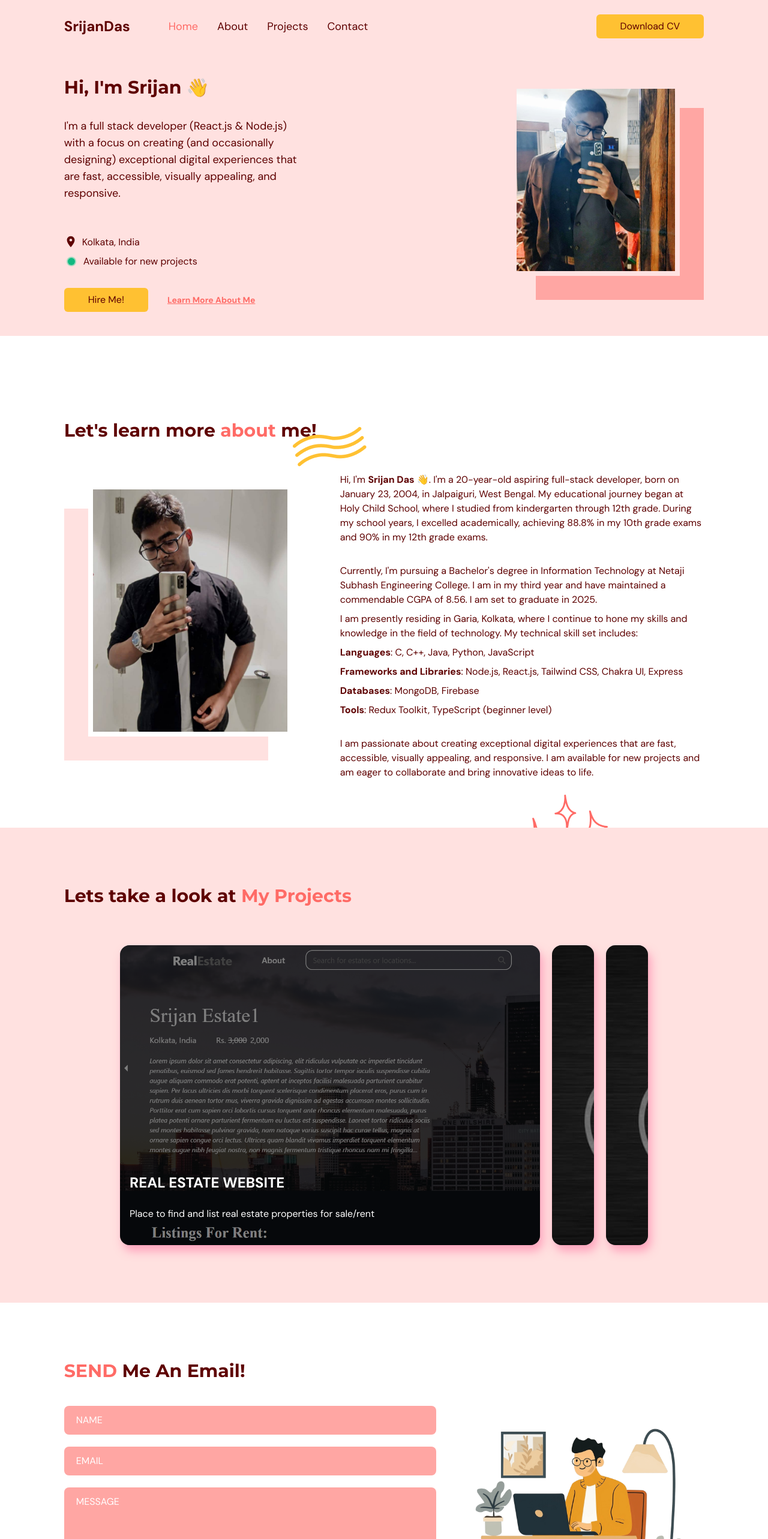
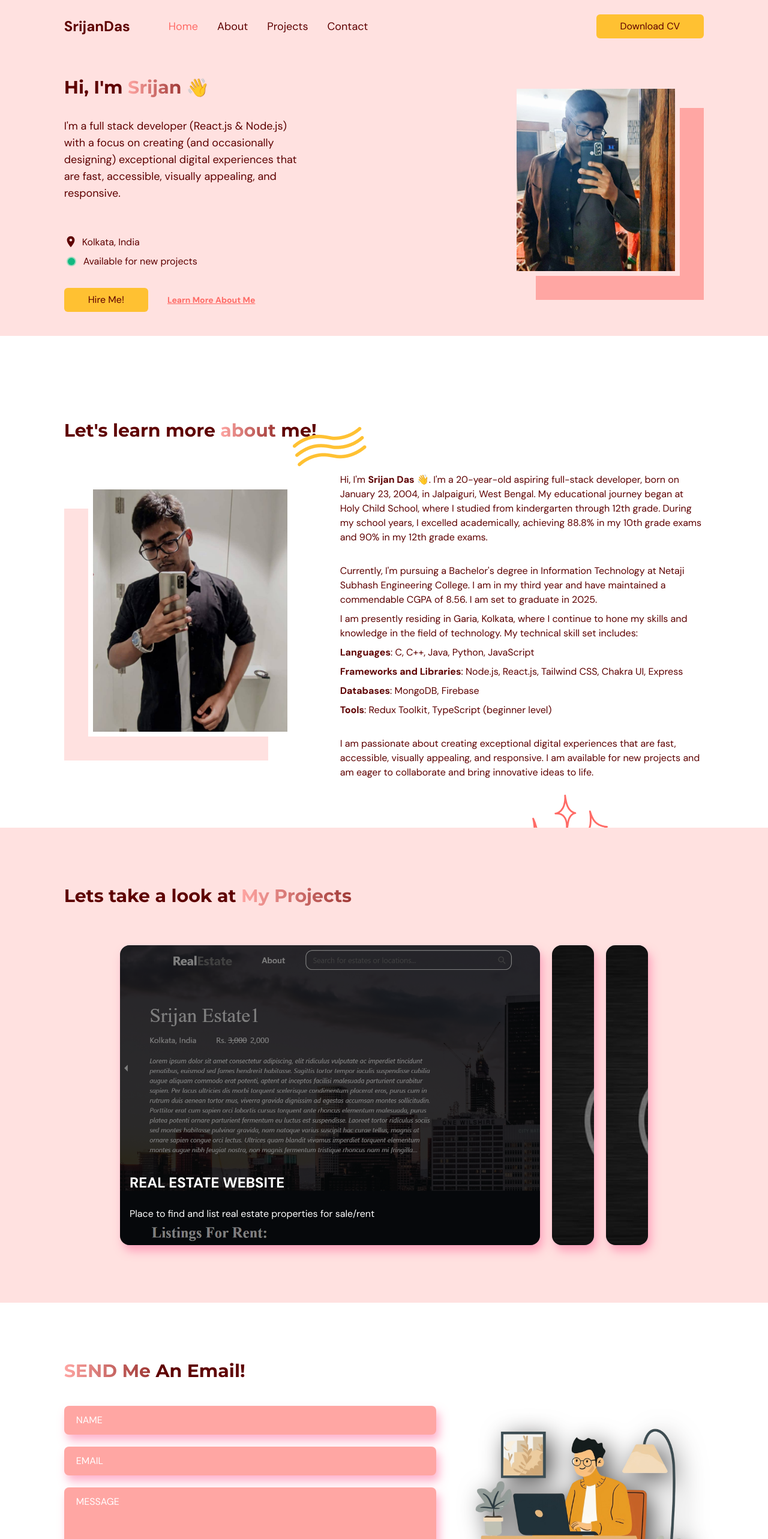
Before and after one commit to SrijanDas23/Portfolio, a React (Vite) app: page / in a window 1280 px wide. Shown: the top 2566 px of the page at 60% size. Built offline with nearby package versions, Linux system fonts and the light colour scheme.

Commit message:
ui fixes

```diff
--- a/src/components/About/index.tsx
+++ b/src/components/About/index.tsx
@@ -2,6 +2,7 @@ import AboutPageGraphic from "../../assets/AboutPageGraphic.jpg";
 import { SelectedPage } from "../../utils/types";
 import { motion } from "framer-motion";
 import HText from "../../utils/HText";
+import GradientText from "../../utils/GradientText";
 
 type Props = {
   setSelectedPage: (value: SelectedPage) => void;
@@ -24,7 +25,7 @@ function About({ setSelectedPage }: Props) {
           className="md:my-5 md:w-3/5"
         >
           <HText>
-            Let's learn more <span className="text-primary-500">about</span> me!
+            Let's learn more <GradientText text="about"/> me!
           </HText>
         </motion.div>
 
--- a/src/components/Contact/index.tsx
+++ b/src/components/Contact/index.tsx
@@ -4,6 +4,7 @@ import { motion } from "framer-motion";
 import ContactUsPageGraphic from "../../assets/ContactPageGraphic.png";
 import HText from "../../utils/HText";
 import { FaFacebook, FaGithub, FaLinkedin } from "react-icons/fa";
+import GradientText from "../../utils/GradientText";
 
 type Props = {
   setSelectedPage: (value: SelectedPage) => void;
@@ -11,7 +12,7 @@ type Props = {
 
 const Contact = ({ setSelectedPage }: Props) => {
   const inputStyles = `mb-5 w-full rounded-lg bg-primary-300
-  px-5 py-3 placeholder-white`;
+  px-5 py-3 placeholder-white shadow-pink`;
 
   const {
     register,
@@ -66,7 +67,7 @@ const Contact = ({ setSelectedPage }: Props) => {
           }}
         >
           <HText>
-            <span className="text-primary-500">SEND</span> Me An Email!
+            <GradientText text="SEND Me" /> An Email!
           </HText>
         </motion.div>
 
@@ -144,7 +145,7 @@ const Contact = ({ setSelectedPage }: Props) => {
 
               <button
                 type="submit"
-                className="mt-5 rounded-lg bg-secondary-500 px-20 py-3 transition duration-500 hover:text-white"
+                className="mt-5 rounded-lg bg-secondary-500 px-20 py-3 transition duration-500 hover:shadow-pink hover:text-white hover:bg-primary-500"
               >
                 SUBMIT
               </button>
@@ -203,7 +204,7 @@ const Contact = ({ setSelectedPage }: Props) => {
           >
             <div className="w-full">
               <img
-                className="w-full"
+                className="w-full drop-shadow-black"
                 alt="contact-us-page-graphic"
                 src={ContactUsPageGraphic}
               />
--- a/src/components/Home/index.tsx
+++ b/src/components/Home/index.tsx
@@ -5,6 +5,8 @@ import { SelectedPage } from "../../utils/types";
 import { motion } from "framer-motion";
 import { MdLocationOn } from "react-icons/md";
 import HText from "../../utils/HText";
+import DownloadButton from "../../utils/DownloadButton";
+import GradientText from "../../utils/GradientText";
 
 type Props = {
   setSelectedPage: (value: SelectedPage) => void;
@@ -36,7 +38,8 @@ function Home({ setSelectedPage }: Props) {
             }}
           >
             <HText>
-              Hi, I&apos;m Srijan{" "}
+              Hi, I&apos;m{" "}
+              <GradientText text="Srijan"/>{" "}
               <span className="inline-block animate-waving-hand">👋</span>
             </HText>
             <p className="mt-8 text-lg">
@@ -94,11 +97,7 @@ function Home({ setSelectedPage }: Props) {
             </div>
 
             <div className="flex items-center justify-between md:hidden">
-              <a href="./SrijanDas_resume.pdf" download="SrijanDas_resumee.pdf">
-                <button className="rounded-md bg-secondary-500 px-10 py-2 hover:bg-primary-500 hover:text-white">
-                  Download CV
-                </button>
-              </a>
+              <DownloadButton />
             </div>
             <AnchorLink
               className="text-sm font-bold text-primary-500 underline hover:text-secondary-500"
--- a/src/components/Navbar/index.tsx
+++ b/src/components/Navbar/index.tsx
@@ -9,6 +9,7 @@ import {
   topVariants,
 } from "../../utils/framer-variants";
 import AnchorLink from "react-anchor-link-smooth-scroll";
+import DownloadButton from "../../utils/DownloadButton";
 
 type Props = {
   // isTopOfPage: boolean;
@@ -62,11 +63,7 @@ const Navbar = ({ selectedPage, setSelectedPage }: Props) => {
               ))}
             </div>
             <div className={`${flexBetween} gap-8`}>
-              <a href="./SrijanDas_resume.pdf" download="SrijanDas_resumee.pdf">
-                <button className="rounded-md bg-secondary-500 px-10 py-2 hover:bg-primary-500 hover:text-white">
-                  Download CV
-                </button>
-              </a>
+              <DownloadButton />
             </div>
           </div>
 
--- a/src/components/Projects/index.tsx
+++ b/src/components/Projects/index.tsx
@@ -6,6 +6,7 @@ import { motion } from "framer-motion";
 import HText from "../../utils/HText";
 import Project from "./Project"; // Assuming Project component is defined correctly
 import "./styles.css"; // Import your CSS file
+import GradientText from "../../utils/GradientText";
 
 type Props = {
   setSelectedPage: (value: SelectedPage) => void;
@@ -113,8 +114,7 @@ const Projects = ({ setSelectedPage }: Props) => {
         >
           <div className="md:w-3/5">
             <HText>
-              Lets take a look at{" "}
-              <span className="text-primary-500">My Projects</span>
+              Lets take a look at <GradientText text="My Projects" />
             </HText>
           </div>
         </motion.div>
@@ -132,7 +132,9 @@ const Projects = ({ setSelectedPage }: Props) => {
                 variants={itemVariants}
                 key={index}
                 className={`relative mx-[10px] shadow-pink overflow-hidden bg-cover rounded-2xl cursor-pointer transition-all duration-[0.8s] cubic-bezier-[.28,-0.03,0,.99] ${
-                  selectedCard === index ? "md:w-[700px] lg:w-[900px] xl:w-[1200px]" : "md:w-[70px] lg:w-[90px]"
+                  selectedCard === index
+                    ? "md:w-[700px] lg:w-[900px] xl:w-[1200px]"
+                    : "md:w-[70px] lg:w-[90px]"
                 }`}
                 style={{
                   backgroundImage: `url(${project.image})`,
--- a/src/utils/ActionButton.tsx
+++ b/src/utils/ActionButton.tsx
@@ -10,7 +10,7 @@ type Props = {
 function ActionButton({ children, setSelectedPage }: Props) {
   return (
     <AnchorLink
-      className="rounded-md bg-secondary-500 px-10 py-2 hover:bg-primary-500 hover:text-white"
+      className="rounded-md bg-secondary-500 px-10 py-2 hover:bg-primary-500 hover:shadow-pink hover:text-white"
       onClick={() => setSelectedPage(SelectedPage.Contact)}
       href={`#${SelectedPage.Contact}`}
     >
--- /dev/null
+++ b/src/utils/DownloadButton.tsx
@@ -0,0 +1,11 @@
+const DownloadButton = () => {
+  return (
+    <a href="./SrijanDas_resume.pdf" download="SrijanDas_resumee.pdf">
+      <button className="rounded-md bg-secondary-500 px-10 py-2 hover:bg-primary-500 hover:shadow-pink hover:text-white">
+        Download CV
+      </button>
+    </a>
+  );
+};
+
+export default DownloadButton;
--- /dev/null
+++ b/src/utils/GradientText.tsx
@@ -0,0 +1,15 @@
+import React from 'react'
+
+type Props = {
+  text: string; // Define a prop 'text' of type string
+};
+
+const GradientText = ({text}: Props) => {
+  return (
+    <span className="bg-gradient-to-r from-primary-300 to-primary-900 text-transparent bg-clip-text">
+      {text}
+    </span>
+  );
+}
+
+export default GradientText
--- a/tailwind.config.js
+++ b/tailwind.config.js
@@ -12,18 +12,24 @@ export default {
         "primary-200": "#FFCCC9",
         "primary-300": "#FFA6A3",
         "primary-500": "#FF6B66",
+        "primary-400": "#FF8985",
+        "primary-600": "#E85D58",
+        "primary-900": "#9F3835",
         "secondary-400": "#FFCD5B",
         "secondary-500": "#FFC132",
+        "secondary-600":"#5E0000",
         "per-grey": "#e5e7eb",
       },
       boxShadow: {
-        pink: "5px 10px 15px rgba(255, 102, 153, 0.5)", // Define a pink shadow
+        pink: "5px 10px 15px rgba(255, 102, 153, 0.5)",
       },
-      backgroundImage: (theme) => ({
-        "gradient-yellowred":
-          "linear-gradient(90deg, #000000 0%, #000000 100%)",
-        "mobile-home": "url('./assets/HomePageGraphic.png')",
-      }),
+      dropShadow: {
+        black: "10px 10px 20px rgb(82, 81, 81)",
+        pink: "5px 10px 15px rgb(255, 102, 153)",
+      },
+      textShadow: {
+        custom: "10px 10px 20px rgb(82, 81, 81)",
+      },
       fontFamily: {
         dmsans: ["DM Sans", "sans-serif"],
         montserrat: ["Montserrat", "sans-serif"],
@@ -31,8 +37,6 @@ export default {
       content: {
         abstractwaves: "url('./assets/AbstractWaves.png')",
         sparkles: "url('./assets/Sparkles.png')",
-        circles: "url('./assets/Circles.png')",
-        arrow: "url('./assets/Arrow.png')",
       },
       keyframes: {
         waving: {
@@ -67,11 +71,5 @@ export default {
       xl: "1480px",
     },
   },
-  plugins: [
-    function ({ addBase, theme }) {
-      addBase({
-        body: { backgroundColor: theme("colors.lightPink") },
-      });
-    },
-  ],
+  plugins: [],
 };
```
